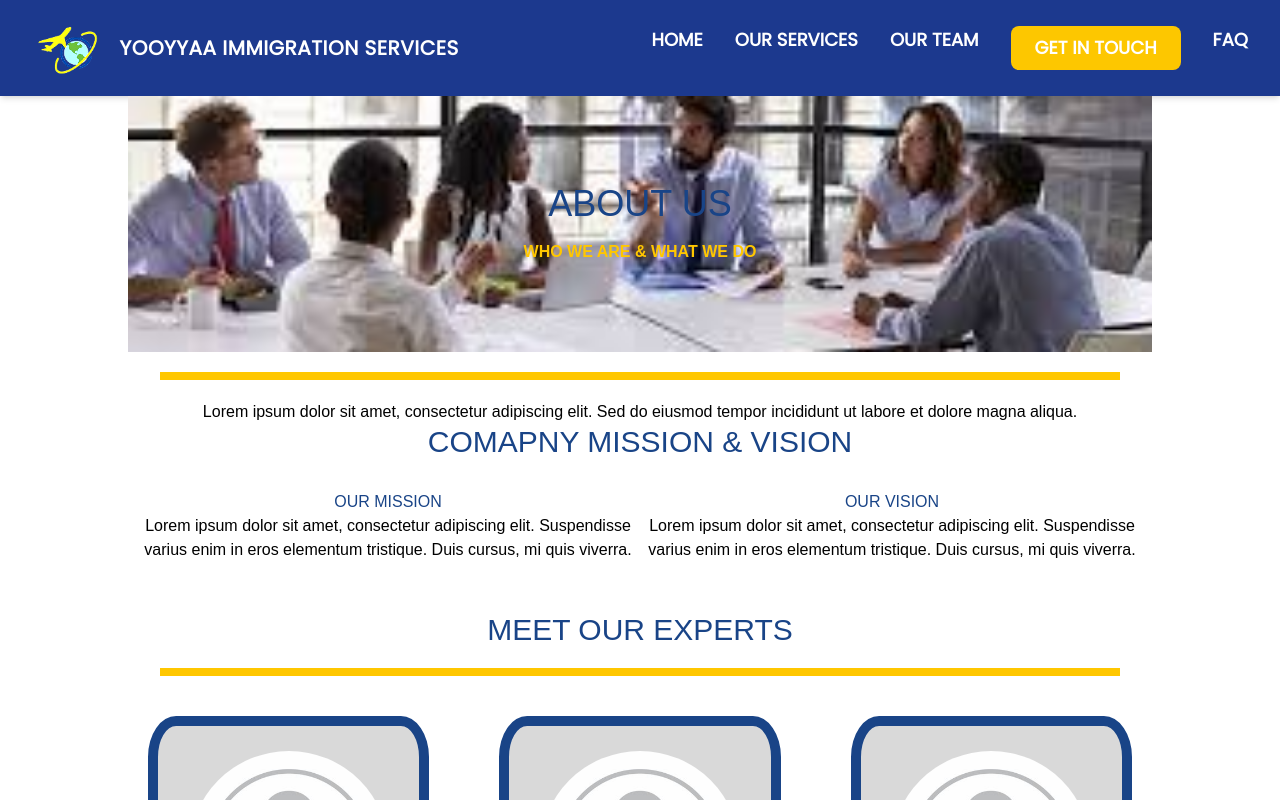
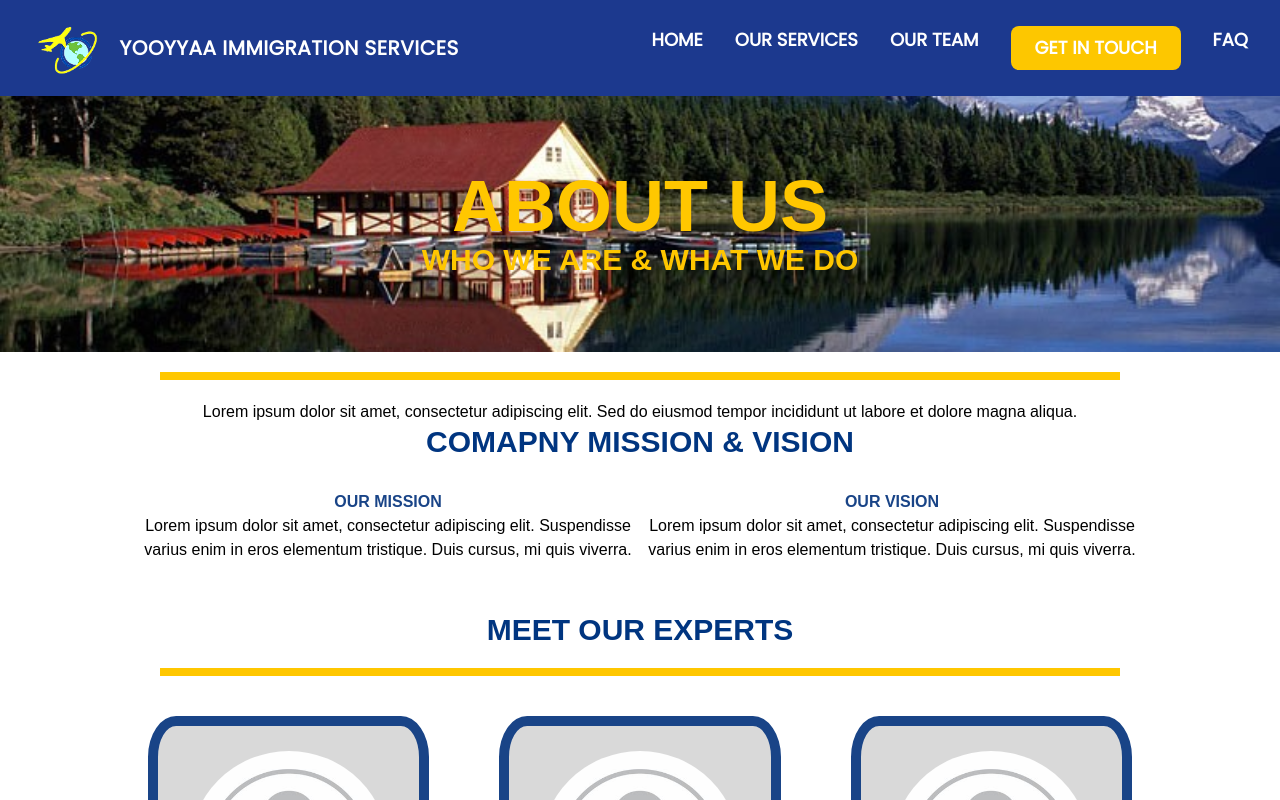
Before and after one commit to BestBow/Yooyyaa-Immigration-Consulting-Website, a React (Vite) app in the folder client/: page /about in a window 1280 px wide. Shown: the top 800 px of the page. Built offline with nearby package versions, Linux system fonts and the light colour scheme.

Commit message:
Replaced low res image with temp holder image, and resizes banner title

```diff
--- a/client/src/App.jsx
+++ b/client/src/App.jsx
@@ -3,7 +3,7 @@ import { BrowserRouter as Router, Routes, Route } from "react-router-dom";
 import "./styles/global.css";
 
 import Header from "./components/header";
-import Footer from "./components/footer";
+import Footer from "./Components/footer";
 import Homepage from "./pages/Homepage";
 import AboutUs from "./components/AboutUs";
 import Services from "./pages/Services";
--- a/client/src/Components/AboutUs.jsx
+++ b/client/src/Components/AboutUs.jsx
@@ -1,14 +1,14 @@
 import '../Styles/AboutUs.css';
 import face from '../Assets/placeholder.jpeg';
 import { Link } from 'react-router-dom';
-// import '../Syles/global.css';
+ import '../styles/global.css';
 
 function AboutUs() {
     return (
         <div className="container mt-10 flex flex-col justify-center">
             <div className="hero flex flex-col items-center justify-center">
-                <h1 className="mb-4 text-4xl font-extrabold">ABOUT US</h1>
-                <p className="text-s"><b>WHO WE ARE & WHAT WE DO</b></p>
+                <h1 className="banner-title">ABOUT US</h1>
+                <h3 className="!text-[#FFC700]">WHO WE ARE & WHAT WE DO </h3>
             </div>
 
             <span className="line mt-4 mb-4"></span>
--- a/client/src/Styles/AboutUs.css
+++ b/client/src/Styles/AboutUs.css
@@ -1,20 +1,19 @@
 @import "./variables.css";
 @import "./global.css";
 
-*:is(h1, h2, h3, h4, h5, h6) {
-    color: var(--dark-blue);
-    font-weight: 100;
-}
 
 .container {
     width: 100vw;
     position: relative;
     text-align: center;
+    padding:0;
+
 
     .hero {
-        width: 100%;
+        width: 100vw;
+        min-width: 100%;
         height: 20vw;
-        background-image: url("../Assets/meeting.jpeg");
+        background-image: url("../Assets/boathouse.jpg");
         background-repeat: no-repeat;
         background-size: cover;
         background-position: 100% 50%;
@@ -105,7 +104,7 @@
         .hero {
             width: 100%;
             height: 75vw;
-            background-image: url("../Assets/meeting.jpeg");
+            background-image: url("../Assets/boathouse.jpg");
             background-repeat: no-repeat;
             background-size: cover;
             background-position: 100% 50%;
```
